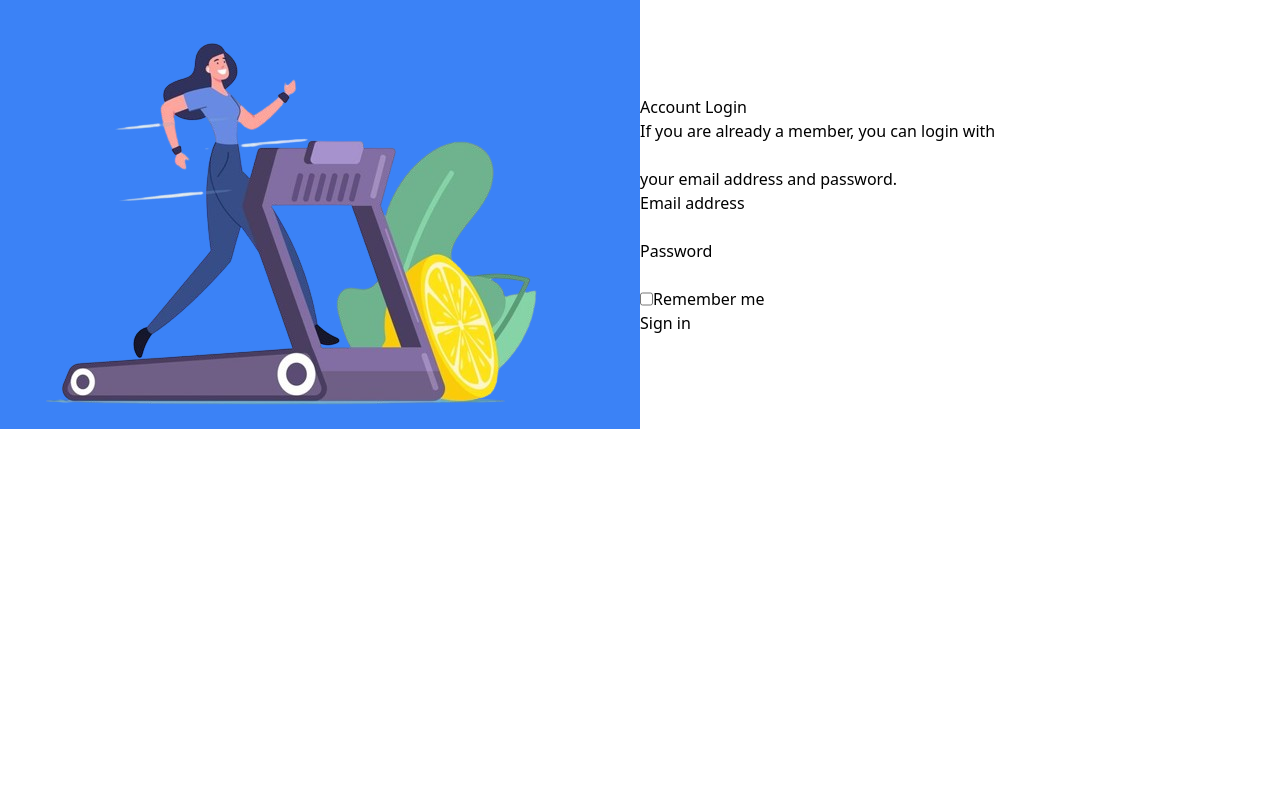
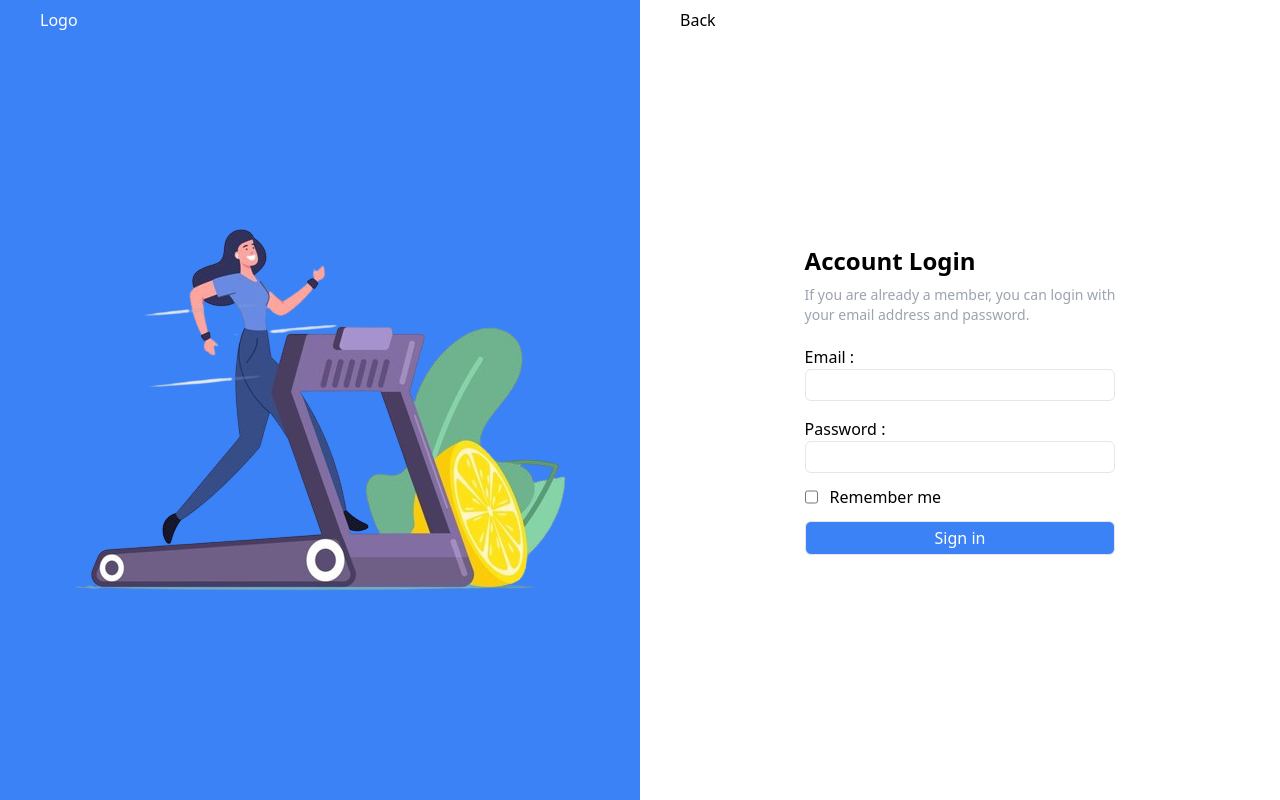
Before and after one commit to GraceJoseph-hub/ams-cortex, a React (Vite) app: page / in a window 1280 px wide. Built offline with nearby package versions, Linux system fonts and the light colour scheme.

Commit message:
Rounding off the sign up screen.

```diff
--- a/src/App.jsx
+++ b/src/App.jsx
@@ -14,17 +14,25 @@ function App() {
   // Once a user successfully logs in, then the page they should see is the admindashboard.
   // If a user doeasn't have an account, they can click on the register button to lead them to the registration form.
   return (
-    <div className="flex items-center h-full">
-      <div className="bg-blue-500 w-1/2">
-        {/* <img src={treadmillImg} alt="A woman running on a treadmill." height={200} width={200} className=""/> */}
-        <img src={randomImge} alt="A woman running on a treadmill." className=""/>
+    <div className="flex h-screen">
+      <div className="bg-blue-500 w-1/2 flex justify-center items-center relative">
+        <h1 className="absolute top-2 left-10 text-white">Logo</h1>
+        <img
+          src={randomImge}
+          alt="A woman running on a treadmill."
+          className=""
+        />
       </div>
-      <div className="bg-white w-1/2">
+
+
+      <div className="bg-white w-1/2 flex justify-center items-center relative">
+        <p className="absolute top-2 left-10">Back</p>
         <Login />
         {/* <Register /> */}
       </div>
-      {/* <Admindashboard /> */}
     </div>
+    //  <Admindashboard />
+
   );
 }
 
--- /dev/null
+++ b/src/components/globalComponents/Input.jsx
@@ -0,0 +1,17 @@
+import React from 'react'
+
+const Input = ({label, type, onChange, value}) => {
+  return (
+    <div className="flex flex-col">
+      <label htmlFor="">{label} :</label>
+      <input
+        type={type}
+        onChange={onChange}
+        value={value}
+        className="w-full h-8 border rounded-md outline-none px-3 py-2"
+      />
+    </div>
+  );
+}
+
+export default Input
--- a/src/components/login/Login.jsx
+++ b/src/components/login/Login.jsx
@@ -1,30 +1,83 @@
-import React from 'react'
+import React, {useEffect, useState} from 'react'
+import Input from '../globalComponents/Input';
 
 const Login = () => {
+  const [email, setEmail] = useState("")
+  const [password, setPassword] = useState("");
+  const [checkBox, setCheckBox] = useState(false);
+  const [canSubmit, setCanSubmit] = useState(false);
+
+  const emailPattern = /^[^\s@]+@[^\s@]+\.[^\s@]+$/;
+
+  useEffect(() => {
+    const isFormValid = email !== "" && password !== "" && checkBox == true && emailPattern.test(email)
+
+    setCanSubmit(isFormValid)
+  },[email, password, checkBox])
+
+  const emailHandler = (e) => {
+    setEmail(e.target.value)
+    console.log(e.target.value);
+  }
+
+  const passwordHandler = (e) => {
+    setPassword(e.target.value)
+    console.log(e.target.value)
+  }
+
+  const checkBoxHandler = (e) => {
+    setCheckBox(e.target.checked)
+  }
+
+  const submitHandler = (e) => {
+    e.preventDefault()
+
+
+    const submitForm = canSubmit
+      ? "Login successful"
+      : "Cannot log in. Please check that all the fields are correctly filled.";
+
+    console.log(submitForm);
+
+    setEmail("");
+    setPassword("");
+  }
   return (
-    <div>
-      <div>
-        <h2>Account Login</h2>
-        <p>If you are already a member, you can login with</p>
-        <br /> your email address and password.
+    <div className="flex flex-col gap-5">
+      <div className="flex flex-col gap-2">
+        <h2 className="font-bold text-2xl">Account Login</h2>
+        <div className="text-gray-400 text-sm">
+          <p>If you are already a member, you can login with</p>
+          <p>your email address and password.</p>
+        </div>
       </div>
-      <form action="">
-        <div className="flex flex-col">
-          <label htmlFor="">Email address</label>
-          <input type="email" />
+      <form onSubmit={submitHandler} className="flex flex-col gap-3">
+        <div className="flex flex-col gap-4">
+          <Input
+            label="Email"
+            type="email"
+            onChange={emailHandler}
+            value={email}
+          />
+
+          <div className="flex flex-col">
+            <Input
+              label="Password"
+              type="password"
+              onChange={passwordHandler}
+              value={password}
+            />
+          </div>
         </div>
 
-        <div className="flex flex-col">
-          <label htmlFor="">Password</label>
-          <input type="password" />
-        </div>
-
-        <div className='flex'>
-          <input type="checkbox" />
+        <div className="flex gap-3">
+          <input type="checkbox" onChange={checkBoxHandler} checked={checkBox} />
           <label htmlFor="">Remember me</label>
         </div>
 
-        <button>Sign in</button>
+        <button className="border py-1 rounded-md bg-blue-500 text-white">
+          Sign in
+        </button>
       </form>
     </div>
   );
```
